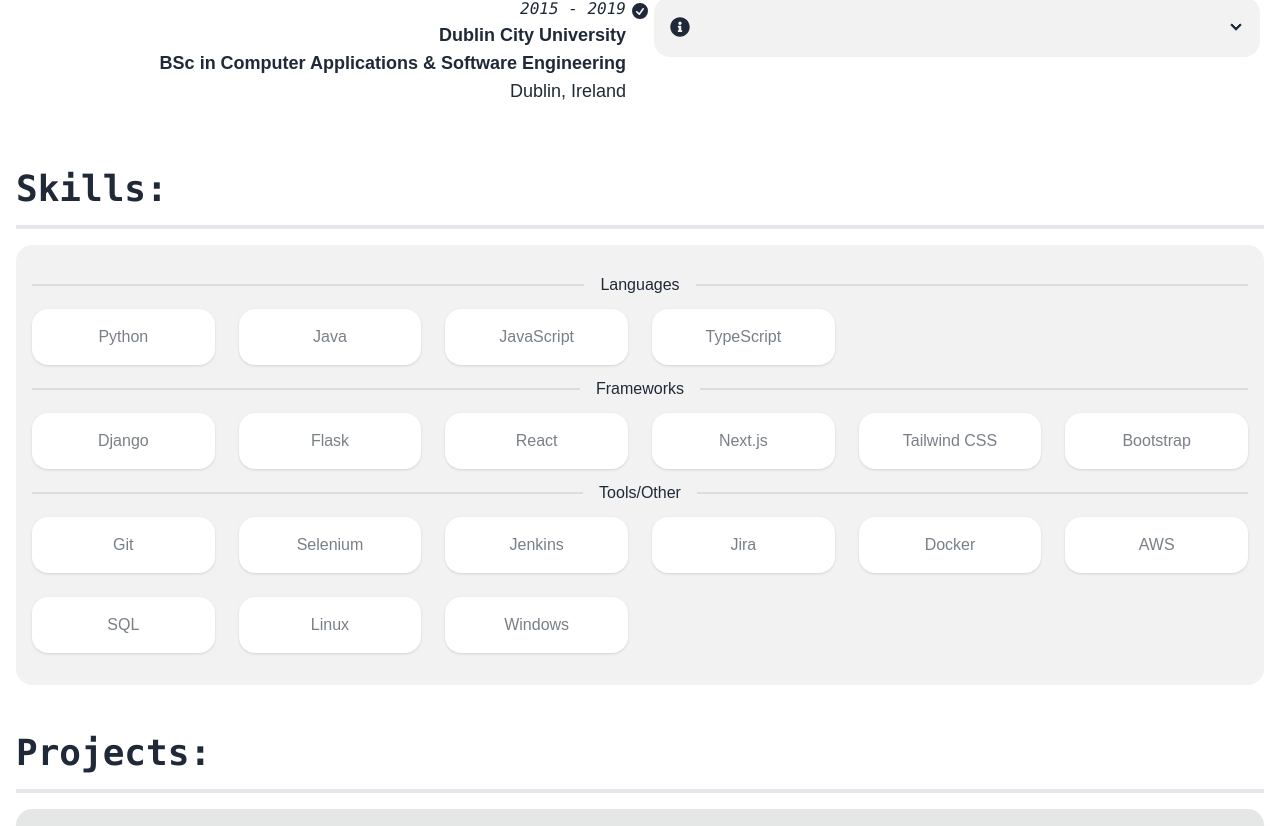
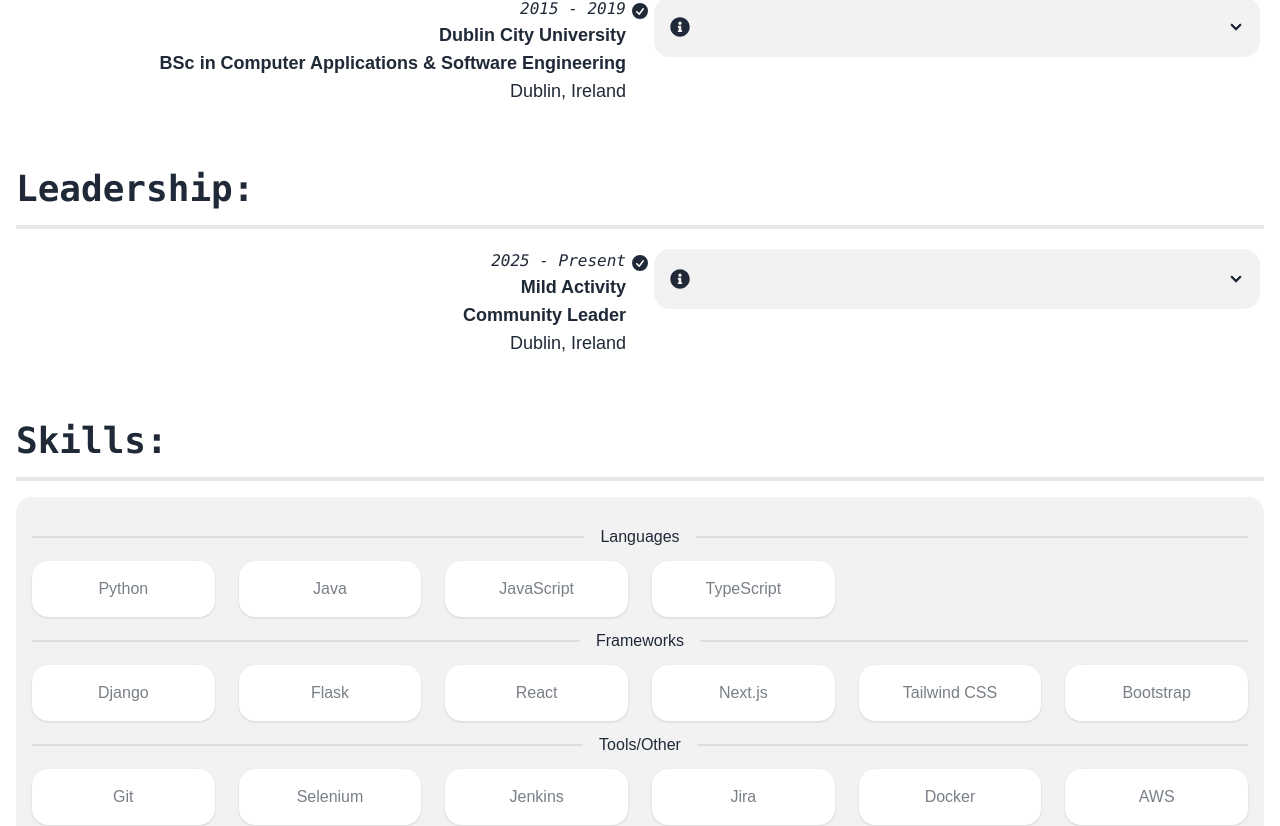
Before and after one commit to lynchdean/portfolio, a Next.js app: page / in a window 1280 px wide. Shown: the part 1119-1945 px from the top of the page. Built offline with nearby package versions, Linux system fonts and the light colour scheme.

Commit message:
Add leadership section

```diff
--- /dev/null
+++ b/data/leadership.js
@@ -0,0 +1,14 @@
+export const leadership = [
+    {
+        year: "2025 - Present",
+        company: "Mild Activity",
+        title: "Community Leader",
+        location: "Dublin, Ireland",
+        description: [
+            "Manage digital initiatives for the club, including a custom-built group ordering platform (1000+ orders) and a branded Garmin watch face with thousands of downloads.",
+            "Lead the organisation of the weekly and weekend group runs, coordinating pacers and event logistics.",
+            "Contribute to the club governance, partnerships, and long-term development as part of the leadership team.",
+            "Active marathon runner and Athletics Ireland Level 1 and Endurance Running Coach."
+        ]
+    }
+]
--- a/src/app/page.tsx
+++ b/src/app/page.tsx
@@ -10,6 +10,7 @@ import {Hobby} from "@/app/components/hobby";
 import {hero} from "@/../data/hero.js";
 import {experience} from "@/../data/experience.js";
 import {education} from "@/../data/education.js";
+import {leadership} from "@/../data/leadership.js";
 import {skills} from "@/../data/skills.js";
 import {projects} from "@/../data/projects.js";
 import {hobbies} from "@/../data/hobbies.js";
@@ -61,6 +62,18 @@ export default function Home() {
                 </div>
             </Section>
 
+            <Section heading={"Leadership:"}>
+                <div className="timeline timeline-snap-icon max-md:timeline-compact timeline-vertical">
+                    {leadership.map((entry, index) => (
+                        <TimelineEntry key={index}
+                                       isFirst={index === 0}
+                                       isLast={index === education.length - 1}
+                                       {...entry}
+                        />
+                    ))}
+                </div>
+            </Section>
+
             <Section heading="Skills:">
                 <div className="rounded-2xl bg-base-200 p-4 pb-8">
                     {skills.map((section, index) => (
```
